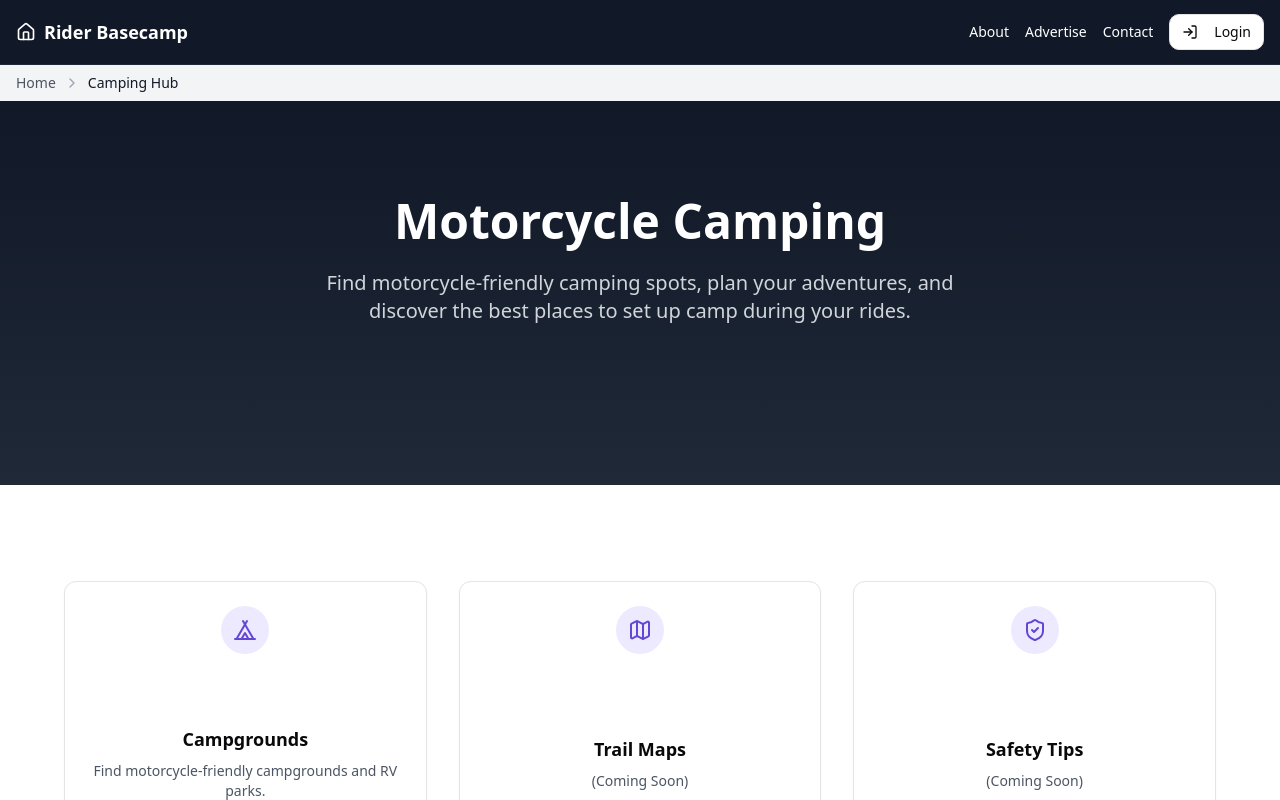
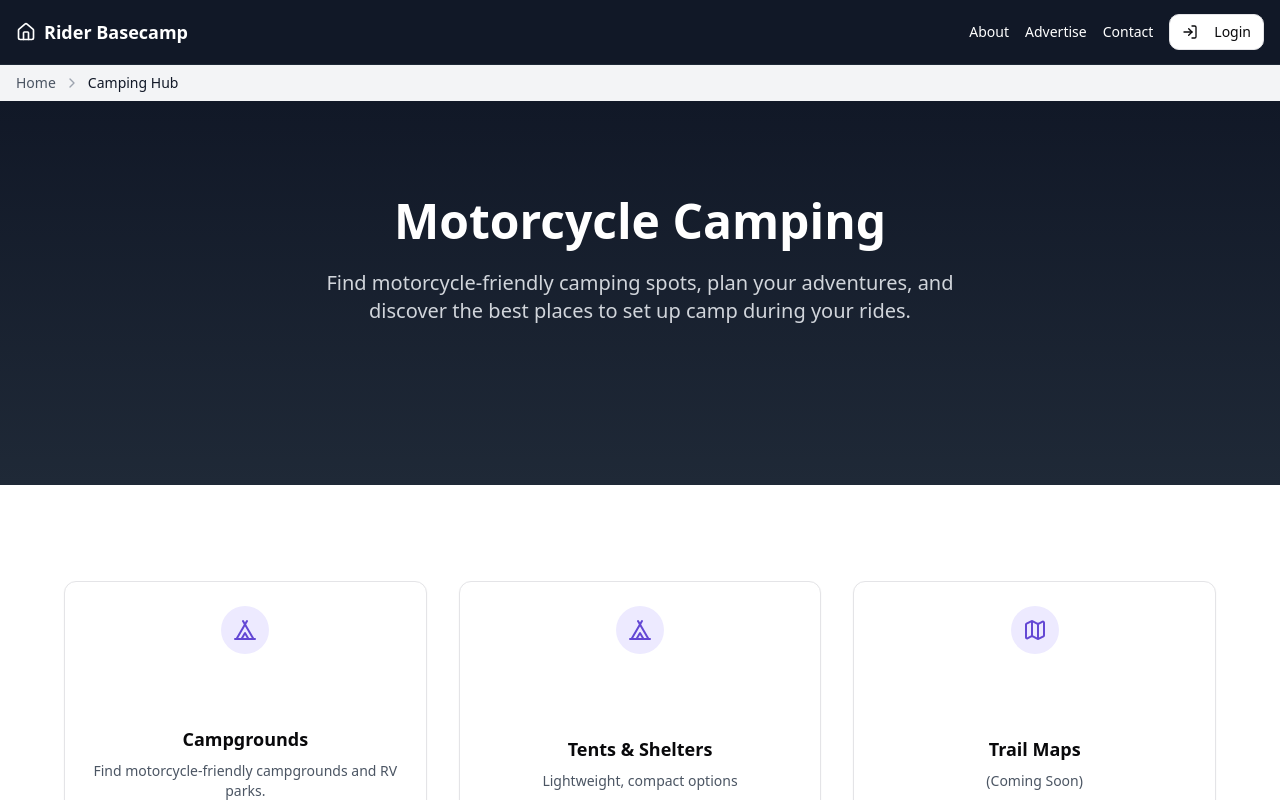
Before and after one commit to directconnected/rider-basecamp, a React (Vite) app: page /camping-hub in a window 1280 px wide. Shown: the top 800 px of the page. Built offline with nearby package versions, Linux system fonts and the light colour scheme.

Commit message:
Update CampingHub.tsx

```diff
--- a/src/pages/CampingHub.tsx
+++ b/src/pages/CampingHub.tsx
@@ -17,6 +17,12 @@ const features = [
     title: "Campgrounds",
     description: "Find motorcycle-friendly campgrounds and RV parks.",
     link: "/campgrounds"
+  },
+  {
+    icon: Tent,
+    title: "Tents & Shelters",
+    description: "Lightweight, compact options",
+    link: "/tents"
   },
   {
     icon: Map,
```
